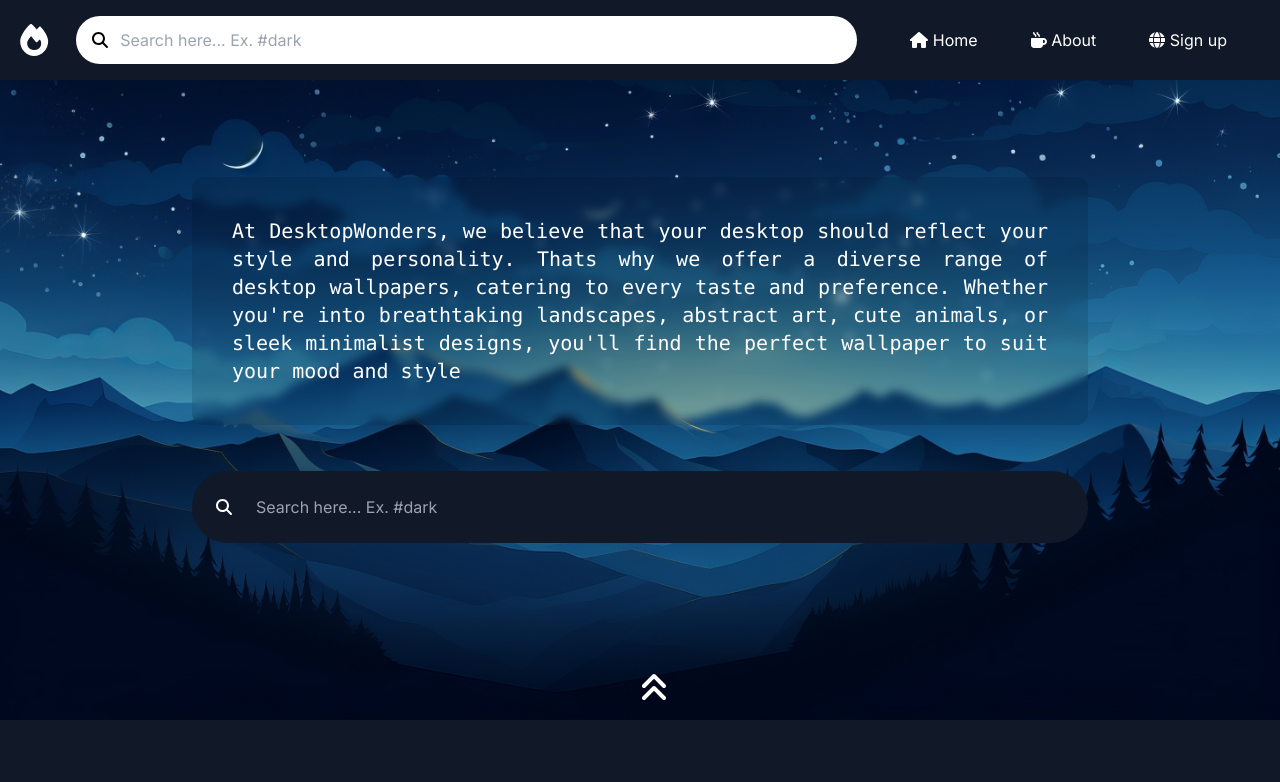
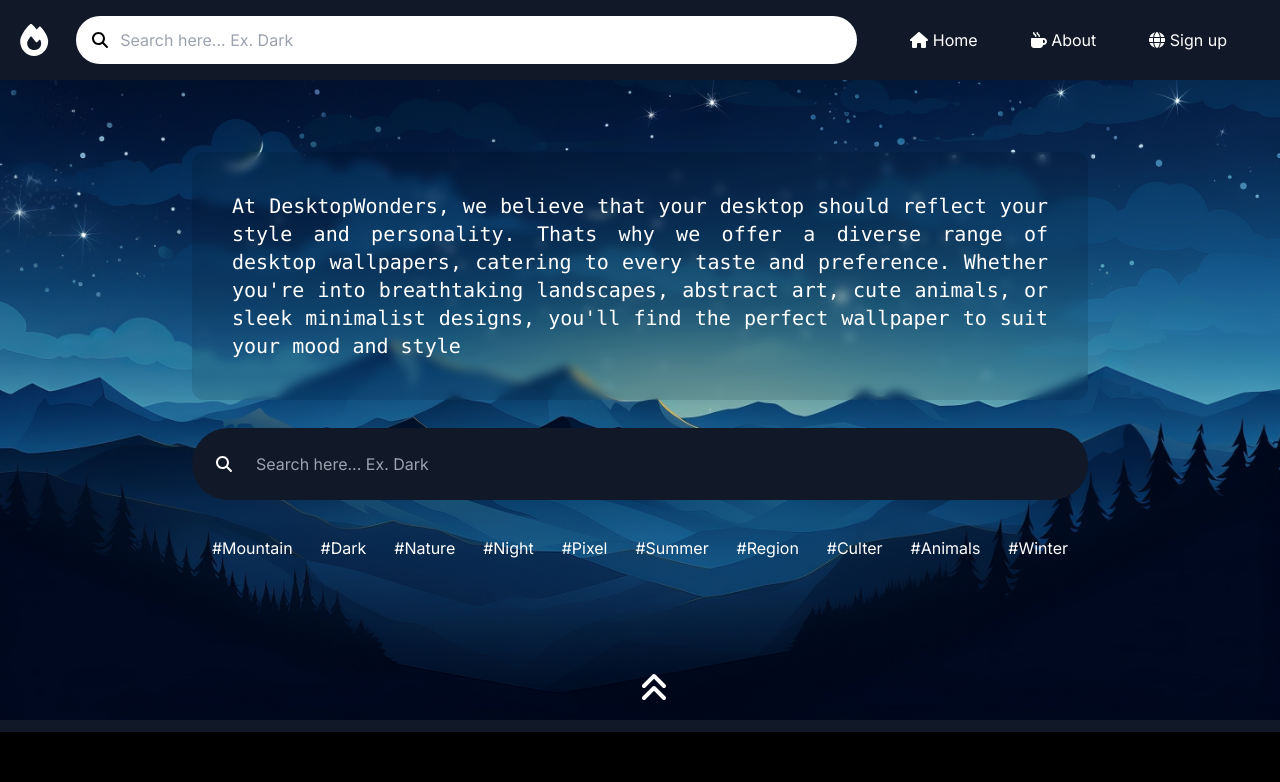
Before and after one commit to prafuel/Wally, a Next.js app: page / in a window 1280 px wide. Shown: the top 782 px of the page. Built offline with nearby package versions, Linux system fonts and the light colour scheme; grey boxes are pictures that could not be loaded.

Commit message:
unsplash api added

```diff
--- a/app/components/Navbar.tsx
+++ b/app/components/Navbar.tsx
@@ -8,6 +8,8 @@
 import { faMugHot } from '@fortawesome/free-solid-svg-icons'
 import { faGlobe } from '@fortawesome/free-solid-svg-icons/faGlobe'
 
+import { Form } from 'react-bootstrap'
+
 import homebg from "../../public/home_background.jpg"
 
 const Navbar = () => {
@@ -16,9 +18,10 @@
             <div className='h-20 w-screen bg-gray-900 flex items-center justify-between fixed top-0'>
                 <div className='w-full flex items-center gap-5 ml-3'>
                     <FontAwesomeIcon className='h-12 w-12 text-white' icon={faFire} size='2xl' />
-                    <div className="w-full flex items-center">
+                    <div className="search-section w-full flex items-center">
                         <FontAwesomeIcon icon={faMagnifyingGlass} className='pt-4 pb-4 pl-4 bg-white h-full rounded-l-full' />
-                        <input className="w-full p-3 outline-none rounded-r-full" type="text" placeholder='Search here... Ex. #dark' />
+                        {/* <input className="w-full p-3 outline-none rounded-r-full" type="text" placeholder='Search here... Ex. dark' /> */}
+                        <Form.Control className="w-full p-3 outline-none rounded-r-full" type="search" placeholder='Search here... Ex. Dark' />
                         {/* <button className='p-3 pr-4 bg-blue-300 rounded-r-full'>GO</button> */}
                     </div>
                 </div>
--- a/app/components/Section1.tsx
+++ b/app/components/Section1.tsx
@@ -1,4 +1,4 @@
-import React from 'react'
+import React, { useEffect, useReducer, useRef, useState } from 'react'
 import Image from "next/image"
 
 import { height } from '@fortawesome/free-solid-svg-icons/faGlobe'
@@ -6,11 +6,58 @@
 import { faMagnifyingGlass } from '@fortawesome/free-solid-svg-icons'
 import { faAnglesUp } from '@fortawesome/free-solid-svg-icons'
 
+import { Button, Form } from 'react-bootstrap'
+import Section2 from './Section2'
+import axios from 'axios'
+
+const API_URL = "https://api.unsplash.com/search/photos/";
+const API_KEY = "MlErqsUhwGwW87HRYRgJHy66qO2Bo7ByzZ59MjCXZEY";
+const IMAGES_PER_PAGE = 20;
 
 const Section1 = () => {
+  // console.log(API_KEY);
+
+  // useEffect(() => {
+  //   const getImages = async () => {
+
+  //   };
+  //   getImages();
+  // }, [])
+
+  const [images, setImages] = useState([]);
+  const [totalPages, setTotalPages] = useState(0);
+  const [page, setPage] = useState(1);
+
+  const fetchImages = async () => {
+    try {
+      const { data } = await axios.get(`${API_URL}?query=${searchInput.current.value}&page=${page}&per_page=${IMAGES_PER_PAGE}&client_id=${API_KEY}`);
+      // console.log("result", result.data);
+      setImages(data.results);
+      setTotalPages(data.total_pages);
+    } catch (error) {
+      console.log(error);
+    }
+  }
+
+
+  const searchInput = useRef(null);
+  const handleSearch = (event) => {
+    event.preventDefault();
+    // console.log(searchInput.current.value);
+    if (searchInput.current) {
+      // console.log(searchInput.current.value)
+      fetchImages();
+    }
+  }
+
+  const addIntoSearch = (searchValue) => {
+    searchInput.current.value = searchValue;
+    fetchImages();
+  }
+
   const randomQuote = "At DesktopWonders, we believe that your desktop should reflect your style and personality. Thats why we offer a diverse range of desktop wallpapers, catering to every taste and preference. Whether you're into breathtaking landscapes, abstract art, cute animals, or sleek minimalist designs, you'll find the perfect wallpaper to suit your mood and style";
-
   return (
+    <div>
       <div className='bg-slate-500 scroll-smooth' style={{ height: '90vh', position: 'relative' }}>
         <div>
           <Image
@@ -22,7 +69,7 @@
         </div>
 
         <div style={{ position: 'absolute', top: 0, left: 0, width: '100%', height: '100%' }} className='flex items-center justify-center'>
-        <div className='flex flex-col gap-3 justify-evenly' style={{
+          <div className='flex flex-col gap-5 justify-evenly' style={{
             height: "60%",
             width: "70%",
           }}>
@@ -34,11 +81,39 @@
             </div>
             <div className="w-full flex items-center text-white">
               <FontAwesomeIcon icon={faMagnifyingGlass} className='pt-7 pb-7 pl-6 bg-gray-900 h-full rounded-l-full' />
-            <input className="w-full p-6 outline-none bg-gray-900 rounded-r-full" type="text" placeholder='Search here... Ex. #dark' />
+              {/* <input className="w-full p-6 outline-none bg-gray-900 rounded-r-full" type="text" placeholder='Search here... Ex. dark' /> */}
+              <Form onSubmit={handleSearch} className="w-full flex items-center text-white"><Form.Control className="w-full p-6 outline-none bg-gray-900 rounded-r-full" type="search" placeholder='Search here... Ex. Dark' ref={searchInput} /></Form>
+            </div>
+            <div className="w-full h-fit flex flex-row justify-evenly cursor-pointer">
+              <span onClick={() => addIntoSearch('Mountain')} className='text-white p-2 hover:text-blue-400'>#Mountain</span>
+              <span onClick={() => addIntoSearch('Dark')} className='text-white p-2 hover:text-blue-400'>#Dark</span>
+              <span onClick={() => addIntoSearch('Nature')} className='text-white p-2 hover:text-blue-400'>#Nature</span>
+              <span onClick={() => addIntoSearch('Night')} className='text-white p-2 hover:text-blue-400'>#Night</span>
+              <span onClick={() => addIntoSearch('Pixel')} className='text-white p-2 hover:text-blue-400'>#Pixel</span>
+              <span onClick={() => addIntoSearch('Summer')} className='text-white p-2 hover:text-blue-400'>#Summer</span>
+              <span onClick={() => addIntoSearch('Region')} className='text-white p-2 hover:text-blue-400'>#Region</span>
+              <span onClick={() => addIntoSearch('Culter')} className='text-white p-2 hover:text-blue-400'>#Culter</span>
+              <span onClick={() => addIntoSearch('Animals')} className='text-white p-2 hover:text-blue-400'>#Animals</span>
+              <span onClick={() => addIntoSearch('Winter')} className='text-white p-2 hover:text-blue-400'>#Winter</span>
             </div>
           </div>
         </div>
-      <div className='text-white absolute bottom-4' style={{left:"50%"}}> <a href="#section2"><FontAwesomeIcon icon={faAnglesUp} size='2xl' /></a> </div>
+        <div className='text-white absolute bottom-4' style={{ left: "50%" }}> <a href="#section2"><FontAwesomeIcon icon={faAnglesUp} size='2xl' /></a> </div>
+      </div>
+      <div className='showImages bg-gray-900 justify-center pt-3 flex flex-wrap gap-5'>
+        {
+          images.map(image => {
+            return (
+              // <img src={image.urls.raw} alt={image.alt_description}/>
+              <>
+                <div key={Date.now.toString()} className='border border-gray-700 p-7 hover:border-2 hover:border-white' style={{ height: "40%", width: "30%" }}>
+                  <img className='' src={image.urls.raw} alt={image.alt_description} style={{ backgroundSize: "cover" }} />
+                </div>
+              </>
+            )
+          })
+        }
+      </div>
     </div>
   )
 }
--- a/app/components/Section2.tsx
+++ b/app/components/Section2.tsx
@@ -1,5 +1,6 @@
 import React from 'react'
 import Image from 'next/image'
+import { height } from '@fortawesome/free-solid-svg-icons/faGlobe'
 
 const Section2 = () => {
     const mountain = "Climb the mountain not to plant your flag, but to embrace the challenge, enjoy the air, and behold the view. Climb it so you can see the world, not so the world can see you"
@@ -7,8 +8,6 @@
     const nature = "Nature, the eternal masterpiece, weaves its intricate tapestry of life, where every leaf, creature, and landscape is a testament to the wonders of creation. In its serenity, we find solace; in its diversity, we discover unity."
     const arr = [mountain, summer, nature];
     return (
-        <>
-
             <div id='section2' className="p-10 grid grid-cols-1 sm:grid-cols-1 md:grid-cols-3 lg:grid-cols-3 xl:grid-cols-3 gap-5 text-white" style={{
                 height: "70vh"
             }}>
@@ -70,9 +69,6 @@
                     </div>
                 </div>
             </div>
-
-
-        </>
     )
 }
 
--- a/app/page.tsx
+++ b/app/page.tsx
@@ -1,3 +1,4 @@
+'use client'
 
 import Image from 'next/image'
 import Link from 'next/link'
@@ -12,8 +13,7 @@
     <main>
       <Section1></Section1>
 
-      <div className='h-screen bg-gray-900'></div>
-
+      {/* <div className='h-screen bg-gray-900'></div> */}
       <Section2></Section2>
       <Navbar></Navbar>
     </main>
--- a/package.json
+++ b/package.json
@@ -16,11 +16,13 @@
     "@types/react": "18.2.29",
     "@types/react-dom": "18.2.14",
     "autoprefixer": "10.4.16",
+    "axios": "^1.5.1",
     "eslint": "8.51.0",
     "eslint-config-next": "13.5.6",
     "next": "13.5.6",
     "postcss": "8.4.31",
     "react": "18.2.0",
+    "react-bootstrap": "^2.9.1",
     "react-dom": "18.2.0",
     "tailwindcss": "3.3.3",
     "typescript": "5.2.2"
--- a/tsconfig.json
+++ b/tsconfig.json
@@ -22,6 +22,6 @@
       "@/*": ["./*"]
     }
   },
-  "include": ["next-env.d.ts", "**/*.ts", "**/*.tsx", ".next/types/**/*.ts"],
+  "include": ["next-env.d.ts", "**/*.ts", "**/*.tsx", ".next/types/**/*.ts", "*.jsx"],
   "exclude": ["node_modules"]
 }
```
Also changed, not shown: 2 other files (tests, documents, lock files or other folders). Lines whose indentation alone changed are shown as unchanged.
